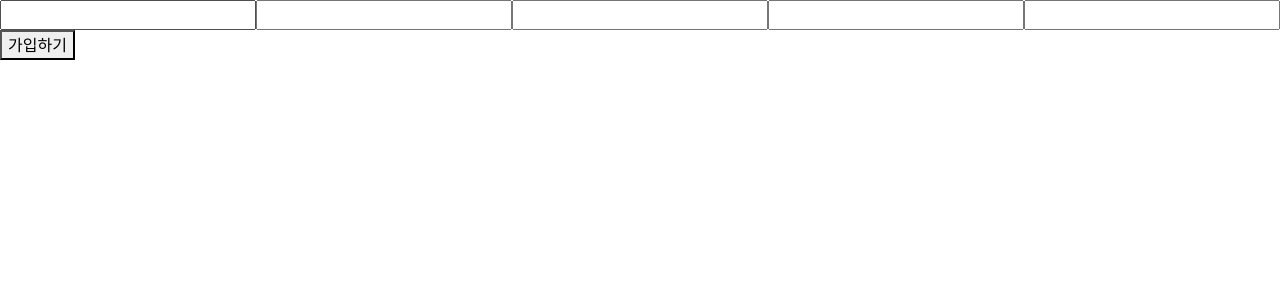
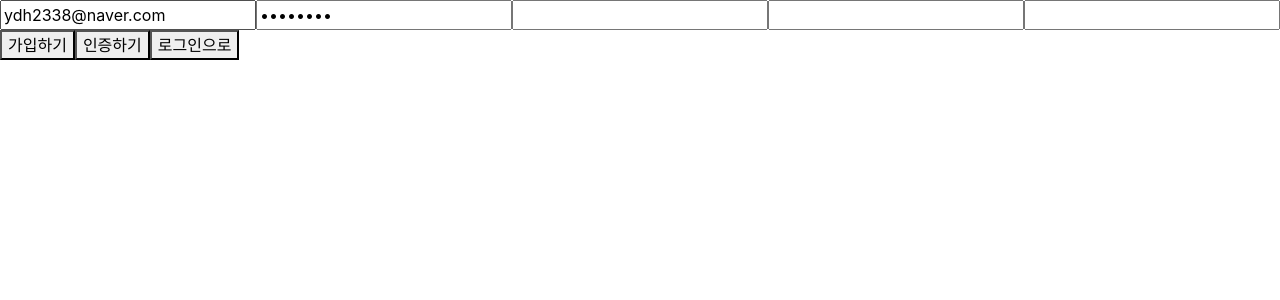
Before and after one commit to ydh0520/Nuxt_cognito, a Nuxt app: page / in a window 1280 px wide. Both pictures are taken after a click on the button "회원가입하기". Shown: the top 300 px of the page. Built offline with nearby package versions, Linux system fonts and the light colour scheme.

Commit message:
success sinup and verify login error

```diff
--- a/components/Login.vue
+++ b/components/Login.vue
@@ -12,10 +12,12 @@
         <div v-if="type==1">
             <input type="text" v-model="id">
             <input type="password" v-model="password">
-            <input type="text">
+            <input type="text" v-model="verifyCode">
             <input type="text">
             <input type="text">
             <button @click="signUp()">가입하기</button>
+            <button @click="verify()">인증하기</button>
+            <button @click="type=0">로그인으로</button>
         </div>
         <!-- 비밀번호 찾기 창 -->
         <div v-if="type==2">
@@ -34,8 +36,8 @@ export default {
     data(){
         return{
             type:0,
-            id:'',
-            password:'',
+            id:'ydh2338@naver.com',
+            password:'aaaa1234',
             verifyCode:''
         }
     },
@@ -45,7 +47,7 @@ export default {
                 id:this.id,
                 password:this.password
             }).then((result)=>{
-
+                console.log(result)
             })
         },
         signUp(){
@@ -53,7 +55,15 @@ export default {
                 id:this.id,
                 password:this.password
             }).then((result)=>{
-
+                console.log(result)
+            })
+        },
+        verify(){
+            axios.post('/verify',{
+                id:this.id,
+                verifyCode:this.verifyCode
+            }).then((result)=>{
+                console.log(result)
             })
         }
     }
```
Also changed, not shown: 1 other file (tests, documents, lock files or other folders).
